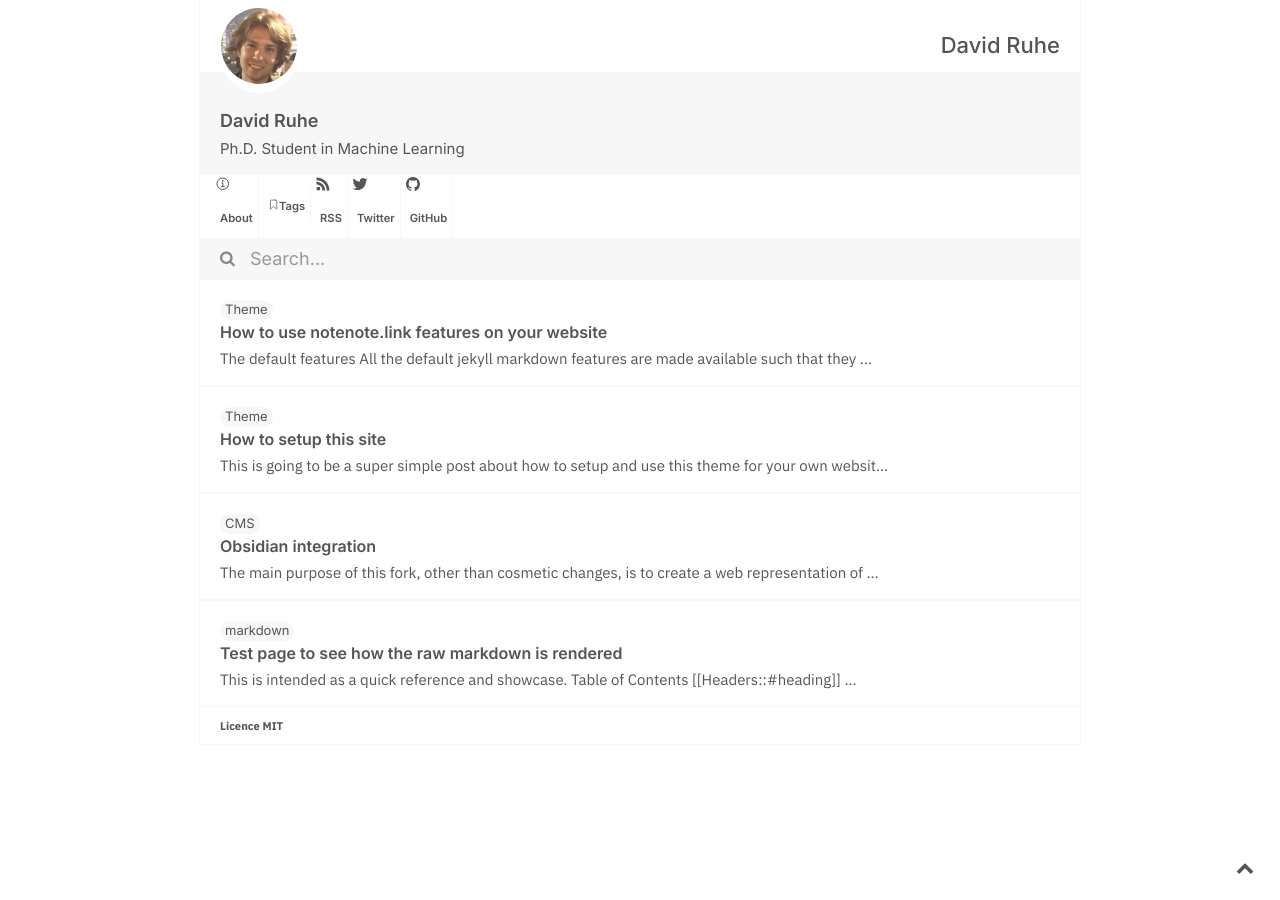
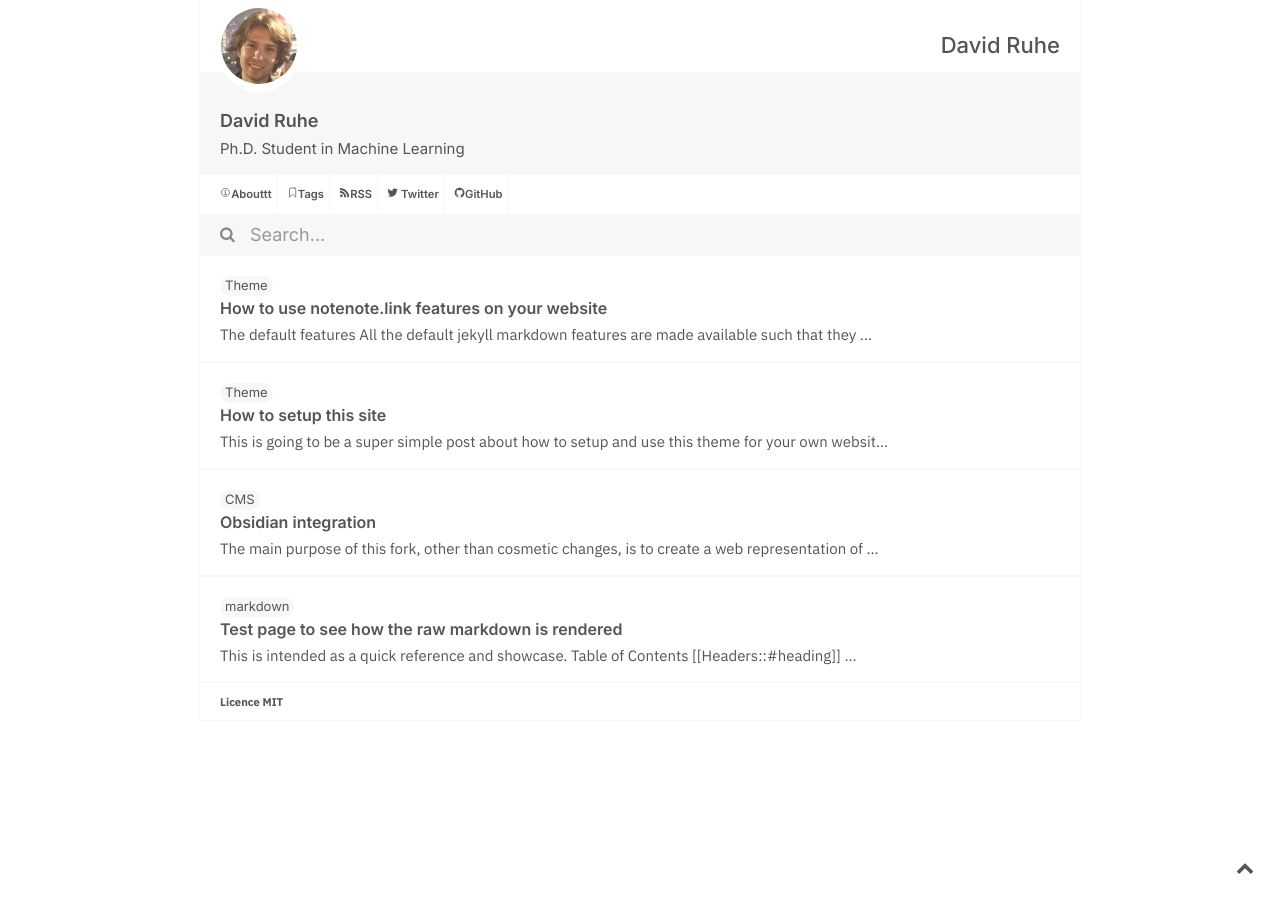
Before and after one commit to DavidRuhe/DavidRuhe.github.io, a Jekyll site: the page built from index.md, in a window 1280 px wide. Built offline with Jekyll 4.4.1, drawn with Linux system fonts in a browser that asks for light colours.

Commit message:
old header

```diff
--- a/_includes/header.html
+++ b/_includes/header.html
@@ -27,8 +27,7 @@
                     <path d="M20.9777 21.6138V19.6138C20.9777 18.553 20.5563 17.5356 19.8061 16.7854C19.056 16.0353 18.0386 15.6138 16.9777 15.6138H8.97768C7.91682 15.6138 6.8994 16.0353 6.14926 16.7854C5.39911 17.5356 4.97768 18.553 4.97768 19.6138V21.6138"  stroke-width="2" stroke-linecap="round" stroke-linejoin="round"/>
                     <path d="M12.9777 11.6138C15.1868 11.6138 16.9777 9.82298 16.9777 7.61385C16.9777 5.40471 15.1868 3.61385 12.9777 3.61385C10.7685 3.61385 8.97768 5.40471 8.97768 7.61385C8.97768 9.82298 10.7685 11.6138 12.9777 11.6138Z" stroke-width="2" stroke-linecap="round" stroke-linejoin="round"/>
                 </svg> -->
-                    <ion-icon name="information-circle-outline"></ion-icon>
-                    <p class="header-p">About</p>
+                <p class="header-p"><ion-icon name="information-circle-outline"></ion-icon>Abouttt</p>
             </a>
         </div>
         <div class="header-div">
@@ -49,8 +48,7 @@
                     <path d="M4 4.5C8.24346 4.5 12.3131 6.18571 15.3137 9.18629C18.3143 12.1869 20 16.2565 20 20.5"  stroke-width="2" stroke-linecap="round" stroke-linejoin="round"/>
                     <path d="M5 20.5C5.55228 20.5 6 20.0523 6 19.5C6 18.9477 5.55228 18.5 5 18.5C4.44772 18.5 4 18.9477 4 19.5C4 20.0523 4.44772 20.5 5 20.5Z"  stroke-width="2" stroke-linecap="round" stroke-linejoin="round"/>
                 </svg>     -->
-                <ion-icon name="logo-rss"></ion-icon>
-                <p class="header-p">RSS</p>
+                <p class="header-p"><ion-icon name="logo-rss"></ion-icon>RSS</p>
             </a>
         </div>
         <div class="header-div">
@@ -59,8 +57,8 @@
                 <path opacity="0" d="M0 0h24v24H0z"></path>
                 <path d="M23.643 4.937c-.835.37-1.732.62-2.675.733.962-.576 1.7-1.49 2.048-2.578-.9.534-1.897.922-2.958 1.13-.85-.904-2.06-1.47-3.4-1.47-2.572 0-4.658 2.086-4.658 4.66 0 .364.042.718.12 1.06-3.873-.195-7.304-2.05-9.602-4.868-.4.69-.63 1.49-.63 2.342 0 1.616.823 3.043 2.072 3.878-.764-.025-1.482-.234-2.11-.583v.06c0 2.257 1.605 4.14 3.737 4.568-.392.106-.803.162-1.227.162-.3 0-.593-.028-.877-.082.593 1.85 2.313 3.198 4.352 3.234-1.595 1.25-3.604 1.995-5.786 1.995-.376 0-.747-.022-1.112-.065 2.062 1.323 4.51 2.093 7.14 2.093 8.57 0 13.255-7.098 13.255-13.254 0-.2-.005-.402-.014-.602.91-.658 1.7-1.477 2.323-2.41z" stroke-width="2" stroke-linecap="round" stroke-linejoin="round"></path>
             </svg> -->
-                <ion-icon name="logo-twitter"></ion-icon>
                 <p class="header-p">
+                    <ion-icon name="logo-twitter"></ion-icon>
                     Twitter
                 </p>
             </a>
@@ -73,8 +71,7 @@
                     <path style=" stroke:none;fill-rule:nonzero;fill:rgb(100%,100%,100%);fill-opacity:1;" d="M 12.429688 18.515625 C 12.953125 18.515625 12.875 19.148438 12.875 19.148438 L 6.125 19.148438 C 6.125 19.148438 6.046875 18.515625 6.570312 18.515625 C 7.050781 18.515625 7.164062 18.296875 7.164062 18.070312 L 7.125 16.21875 C 4.492188 16.8125 3.933594 15.179688 3.933594 15.179688 C 3.488281 14.0625 2.894531 13.804688 2.894531 13.804688 C 2.003906 13.210938 2.929688 13.210938 2.929688 13.210938 C 3.898438 13.285156 4.414062 14.175781 4.414062 14.175781 C 5.234375 15.625 6.605469 15.214844 7.164062 14.992188 C 7.234375 14.359375 7.496094 13.953125 7.757812 13.695312 C 5.640625 13.46875 3.453125 12.65625 3.453125 9.015625 C 3.453125 7.976562 3.820312 7.125 4.414062 6.457031 C 4.304688 6.234375 4.007812 5.269531 4.527344 3.96875 C 4.527344 3.96875 5.304688 3.710938 7.125 4.9375 C 8.683594 4.492188 10.316406 4.492188 11.875 4.9375 C 13.695312 3.710938 14.472656 3.96875 14.472656 3.96875 C 14.992188 5.269531 14.695312 6.234375 14.585938 6.457031 C 15.179688 7.125 15.546875 7.976562 15.546875 9.015625 C 15.546875 12.65625 13.320312 13.46875 11.207031 13.695312 C 11.578125 13.992188 11.875 14.585938 11.875 15.476562 L 11.835938 18.070312 C 11.835938 18.296875 11.949219 18.515625 12.429688 18.515625 Z M 12.429688 18.515625 " stroke-width="2" stroke-linecap="round" stroke-linejoin="round"/>
                     </g>
                     </svg>             -->
-                <ion-icon name="logo-github"></ion-icon>
-                <p class="header-p">GitHub</p>
+                <p class="header-p"><ion-icon name="logo-github"></ion-icon>GitHub</p>
             </a>
         </div>
 
```
